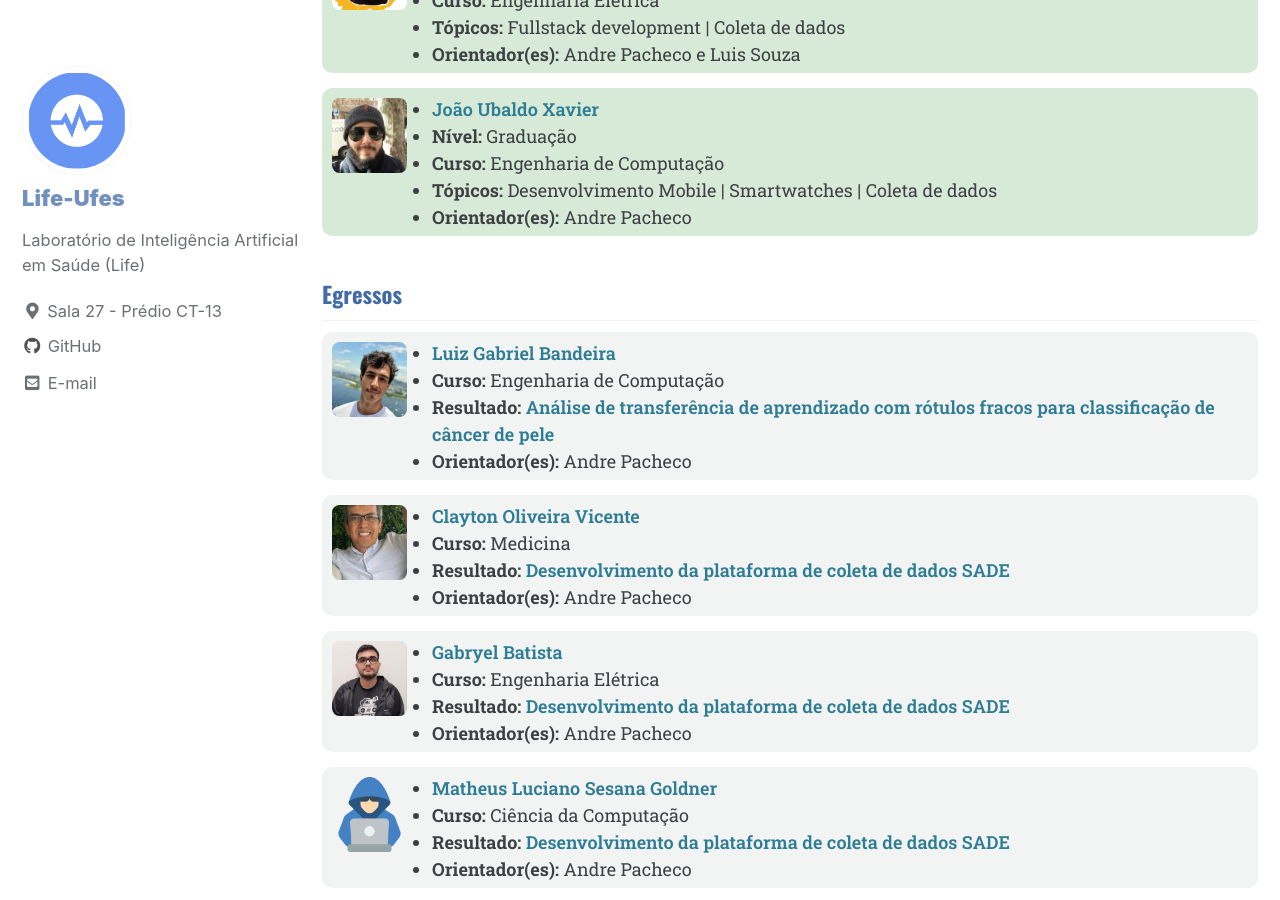
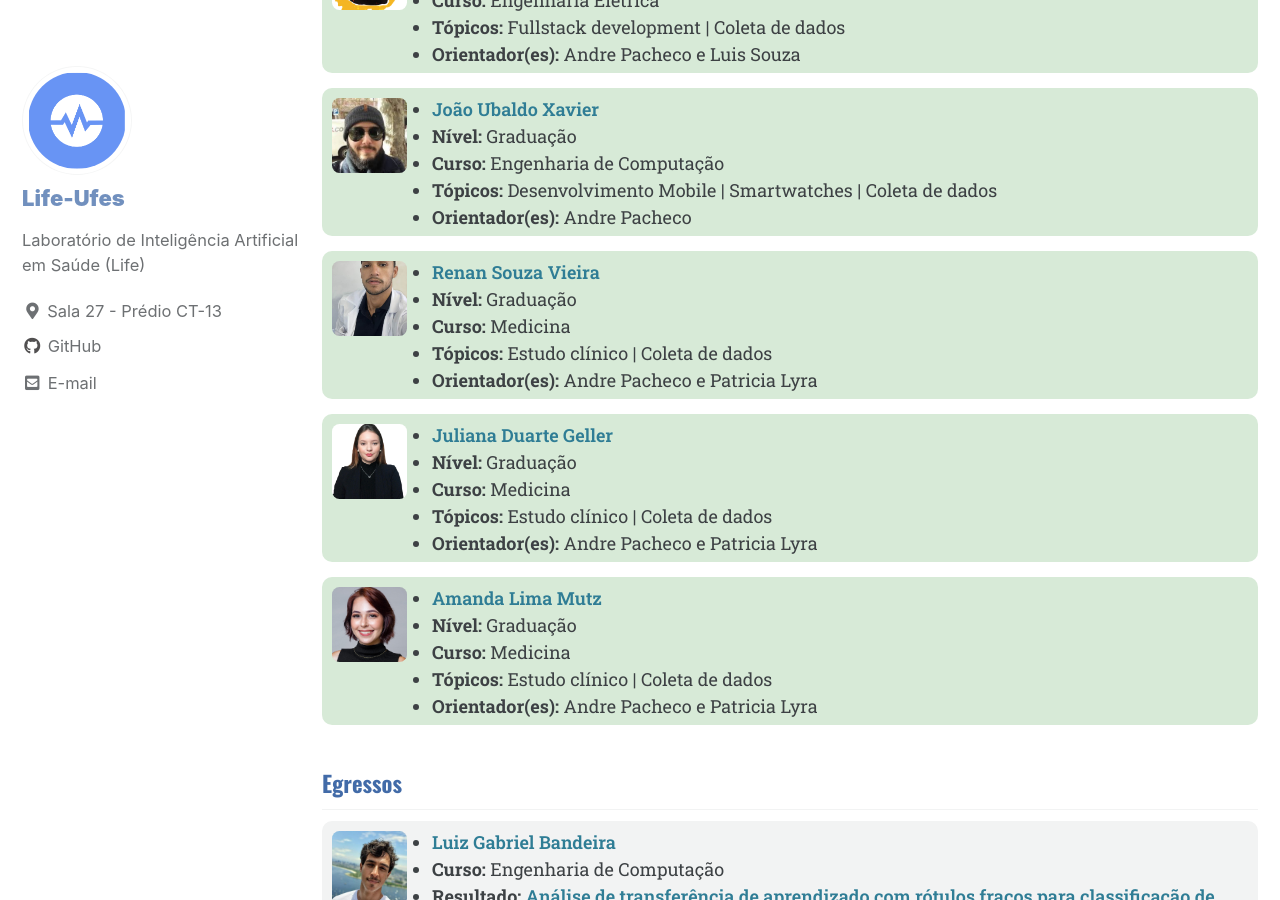
Before and after one commit to life-ufes/site, a Jekyll site: the page built from _pages/equipe.md, in a window 1280 px wide and 900 px high, scrolled down 2843 px. Built offline with Jekyll 4.4.1, drawn with Linux system fonts in a browser that asks for light colours; cached includes are drawn as plain includes.

Commit message:
updating info

```diff
--- a/_data/members.yml
+++ b/_data/members.yml
@@ -120,6 +120,30 @@ students:
     supervisors: "Andre Pacheco"
     level: "Graduação"
 
+  - name: "Renan Souza Vieira"
+    photo: "renan.gif"
+    site: "http://lattes.cnpq.br/3113715246348154"
+    topics: "Estudo clínico | Coleta de dados"
+    course: "Medicina"
+    supervisors: "Andre Pacheco e Patricia Lyra"
+    level: "Graduação"
+
+  - name: "Juliana Duarte Geller"
+    photo: "juliana.jpg"
+    site: "http://lattes.cnpq.br/6733249836692802"
+    topics: "Estudo clínico | Coleta de dados"
+    course: "Medicina"
+    supervisors: "Andre Pacheco e Patricia Lyra"
+    level: "Graduação"
+
+  - name: "Amanda Lima Mutz"
+    photo: "amanda.jpg"
+    site: "http://lattes.cnpq.br/1807546585281240"
+    topics: "Estudo clínico | Coleta de dados"
+    course: "Medicina"
+    supervisors: "Andre Pacheco e Patricia Lyra"
+    level: "Graduação"
+
 
 alumni:
   - name: "Luiz Gabriel Bandeira"
--- a/_data/papers.yml
+++ b/_data/papers.yml
@@ -7,6 +7,11 @@
 #   presentation:
 
 papers:
+  - title: "DeepCraftFuse: visual and deeply-learnable features work better together for esophageal cancer detection in patients with Barrett’s esophagus"
+    authors: "Luis A Souza Jr, André GC Pacheco, Leandro A Passos, Marcos CS Santana, Robert Mendel, Alanna Ebigbo, Andreas Probst, Helmut Messmann, Christoph Palm, João Paulo Papa"
+    link: "https://link.springer.com/article/10.1007/s00521-024-09615-z"
+    place: "Neural Computing and Applications"
+
   - title: "SADE: Software de Análise Dermatológica - Um sistema de coleta, gerenciamento e triagem de lesões de pele"
     authors: "Andre G. C. Pacheco, Clayton Oliveira Vicente, Eduarda Pylro Magesk, Gabriel Schettino Lucas e Guilherme Teixeira Caldana, Patricia H. L. Frasson"
     link: "https://sol.sbc.org.br/index.php/webmedia_estendido/article/view/25686"
```
Also changed, not shown: assets/imgs/equipe/alunos/amanda.jpg (added), assets/imgs/equipe/alunos/juliana.jpg (added), assets/imgs/equipe/alunos/renan.gif (added).
